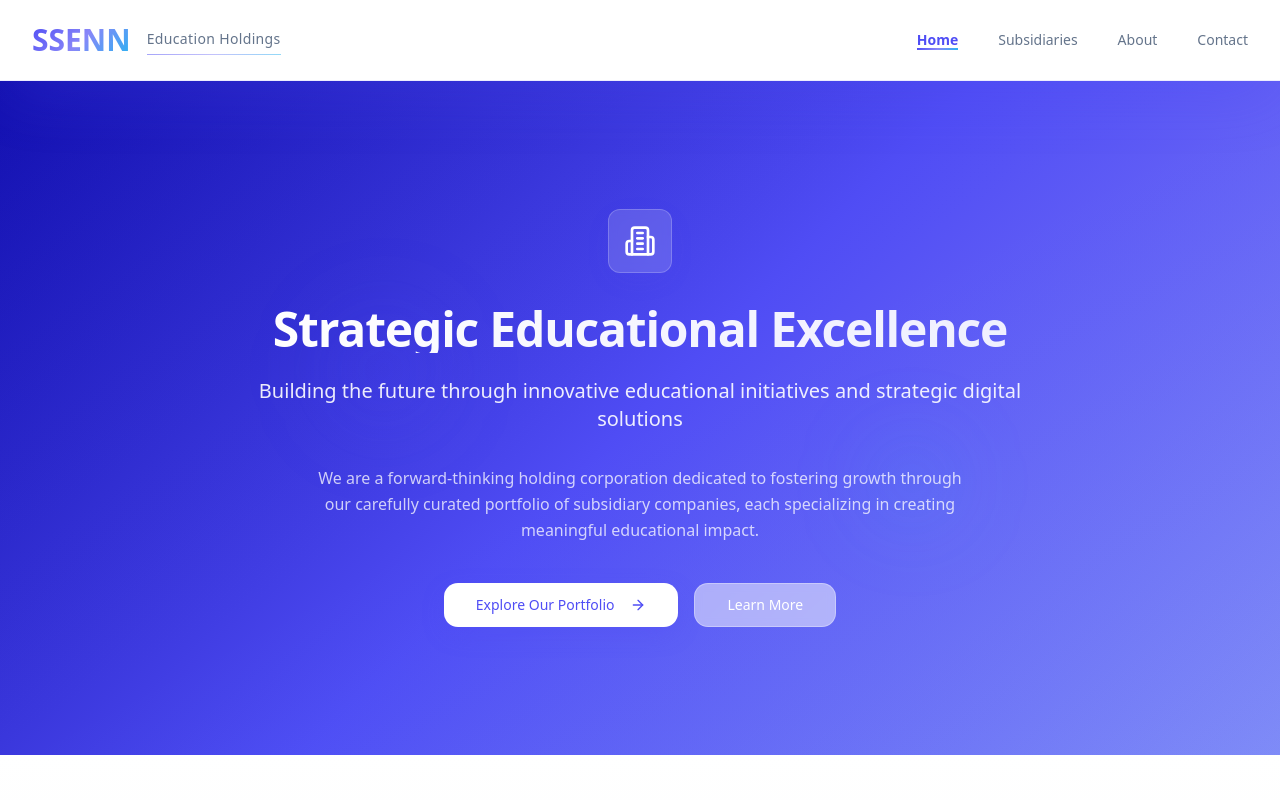
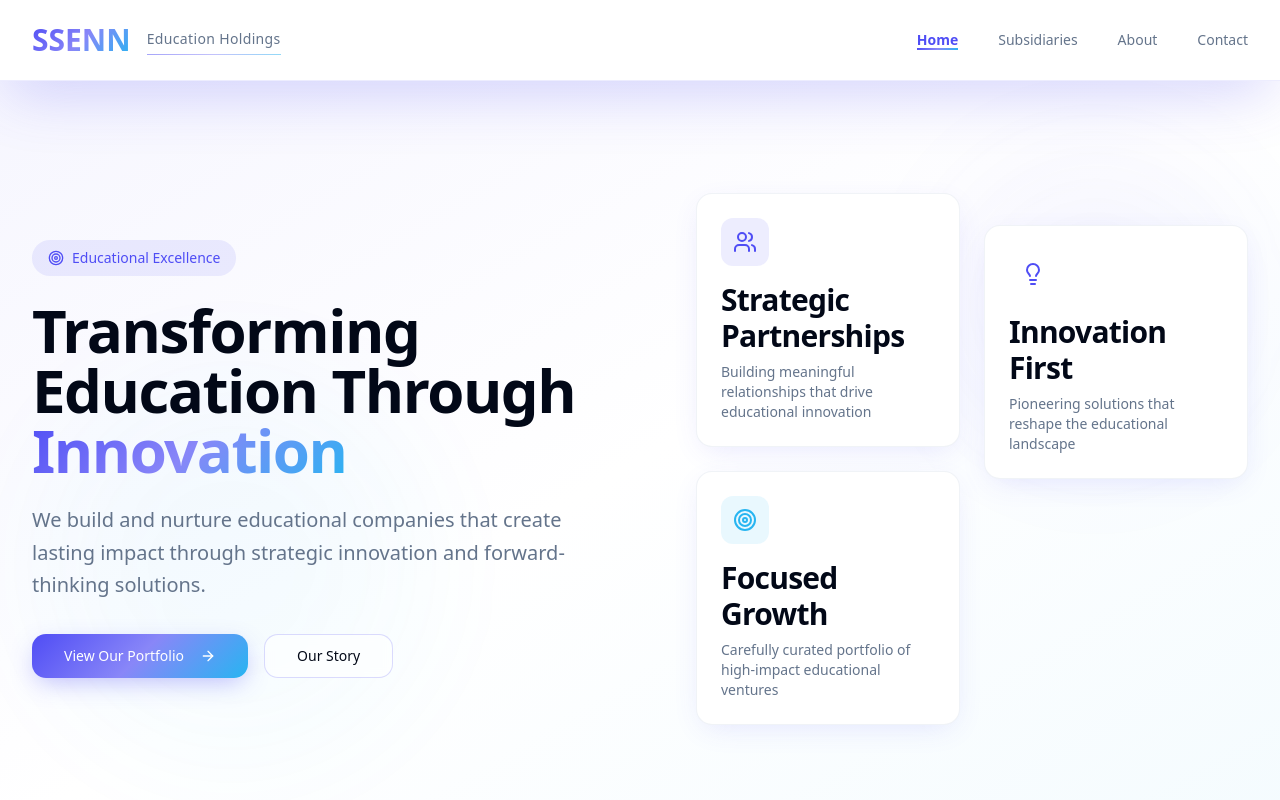
Before and after one commit to jamilhammoudeh/ssenn, a React (Vite) app: page / in a window 1280 px wide. Shown: the top 800 px of the page. Built offline with nearby package versions, Linux system fonts and the light colour scheme.

Commit message:
Redesign hero section

```diff
--- a/src/components/Hero.tsx
+++ b/src/components/Hero.tsx
@@ -1,62 +1,93 @@
 import { Button } from "@/components/ui/button";
-import { ArrowRight, Building2 } from "lucide-react";
+import { ArrowRight, Users, Target, Lightbulb } from "lucide-react";
 import { Link } from "react-router-dom";
 
 const Hero = () => {
   return (
-    <section className="relative py-24 md:py-32 bg-gradient-hero text-primary-foreground overflow-hidden">
-      {/* Subtle background decoration */}
+    <section className="relative bg-background py-20 md:py-28 overflow-hidden">
+      {/* Modern geometric background */}
       <div className="absolute inset-0">
-        <div className="absolute inset-0 bg-gradient-to-br from-primary/10 via-transparent to-accent/10"></div>
-        <div className="absolute top-1/3 left-1/4 w-32 h-32 bg-primary/10 rounded-full blur-2xl"></div>
-        <div className="absolute bottom-1/3 right-1/4 w-24 h-24 bg-accent/10 rounded-full blur-2xl"></div>
+        <div className="absolute top-0 left-0 w-full h-full bg-gradient-to-br from-primary/5 via-background to-accent/5"></div>
+        <div className="absolute top-20 right-10 w-72 h-72 bg-primary/10 rounded-full blur-3xl opacity-60"></div>
+        <div className="absolute bottom-20 left-10 w-96 h-96 bg-accent/10 rounded-full blur-3xl opacity-40"></div>
       </div>
 
       <div className="container mx-auto px-4 sm:px-6 lg:px-8 relative z-10">
-        <div className="text-center max-w-3xl mx-auto">
-          {/* Simple icon */}
-          <div className="inline-flex items-center justify-center w-16 h-16 bg-white/15 rounded-xl backdrop-blur-sm mb-8 shadow-card border border-white/20">
-            <Building2 className="w-8 h-8 text-white" />
+        <div className="grid lg:grid-cols-2 gap-12 items-center">
+          {/* Left column - Content */}
+          <div className="space-y-8">
+            <div className="space-y-6">
+              <div className="inline-flex items-center px-4 py-2 bg-primary/10 text-primary rounded-full text-sm font-medium">
+                <Target className="w-4 h-4 mr-2" />
+                Educational Excellence
               </div>
 
-          {/* Main headline */}
-          <h1 className="text-3xl md:text-4xl lg:text-5xl font-bold mb-6 leading-tight bg-gradient-to-r from-white to-white/90 bg-clip-text text-transparent">
-            Strategic Educational Excellence
+              <h1 className="text-4xl md:text-5xl lg:text-6xl font-bold text-foreground leading-tight">
+                Transforming Education Through
+                <span className="bg-gradient-primary bg-clip-text text-transparent"> Innovation</span>
               </h1>
 
-          {/* Value proposition */}
-          <p className="text-lg md:text-xl text-white/90 mb-8 leading-relaxed font-light">
-            Building the future through innovative educational initiatives and strategic digital solutions
+              <p className="text-xl text-muted-foreground leading-relaxed max-w-xl">
+                We build and nurture educational companies that create lasting impact through strategic innovation and forward-thinking solutions.
               </p>
+            </div>
 
-          {/* Description */}
-          <p className="text-base text-white/75 mb-10 leading-relaxed max-w-2xl mx-auto">
-            We are a forward-thinking holding corporation dedicated to fostering growth through our carefully curated portfolio of subsidiary companies, each specializing in creating meaningful educational impact.
-          </p>
-
-          {/* CTA Buttons */}
-          <div className="flex flex-col sm:flex-row gap-4 justify-center items-center">
+            <div className="flex flex-col sm:flex-row gap-4">
               <Button
                 asChild
                 size="lg"
-              variant="secondary"
-              className="px-8 py-3 shadow-button hover:shadow-glow transition-all duration-300 hover:scale-105 font-medium"
+                className="px-8 py-4 shadow-button hover:shadow-glow transition-all duration-300"
               >
                 <Link to="/subsidiaries" className="flex items-center justify-center">
-                Explore Our Portfolio
-                <ArrowRight className="ml-2 h-4 w-4" />
+                  View Our Portfolio
+                  <ArrowRight className="ml-2 h-5 w-5" />
                 </Link>
               </Button>
               <Button
                 asChild
                 size="lg"
                 variant="outline"
-              className="px-8 py-3 border-white/30 text-white hover:bg-white/10 backdrop-blur-sm transition-all duration-300 hover:scale-105 font-medium hover:border-white/50"
+                className="px-8 py-4 transition-all duration-300 hover:scale-105"
               >
                 <Link to="/about" className="flex items-center justify-center">
-                Learn More
+                  Our Story
                 </Link>
               </Button>
+            </div>
+          </div>
+
+          {/* Right column - Visual elements */}
+          <div className="relative lg:ml-8">
+            <div className="grid grid-cols-2 gap-6">
+              {/* Feature cards */}
+              <div className="space-y-6">
+                <div className="bg-card border border-border/50 rounded-2xl p-6 shadow-card hover:shadow-glow transition-all duration-300 hover:scale-105">
+                  <div className="w-12 h-12 bg-primary/10 rounded-xl flex items-center justify-center mb-4">
+                    <Users className="w-6 h-6 text-primary" />
+                  </div>
+                  <h3 className="font-semibold text-foreground mb-2">Strategic Partnerships</h3>
+                  <p className="text-sm text-muted-foreground">Building meaningful relationships that drive educational innovation</p>
+                </div>
+
+                <div className="bg-card border border-border/50 rounded-2xl p-6 shadow-card hover:shadow-glow transition-all duration-300 hover:scale-105 lg:mt-8">
+                  <div className="w-12 h-12 bg-accent/10 rounded-xl flex items-center justify-center mb-4">
+                    <Target className="w-6 h-6 text-accent" />
+                  </div>
+                  <h3 className="font-semibold text-foreground mb-2">Focused Growth</h3>
+                  <p className="text-sm text-muted-foreground">Carefully curated portfolio of high-impact educational ventures</p>
+                </div>
+              </div>
+
+              <div className="space-y-6 lg:mt-8">
+                <div className="bg-card border border-border/50 rounded-2xl p-6 shadow-card hover:shadow-glow transition-all duration-300 hover:scale-105">
+                  <div className="w-12 h-12 bg-gradient-primary/20 rounded-xl flex items-center justify-center mb-4">
+                    <Lightbulb className="w-6 h-6 text-primary" />
+                  </div>
+                  <h3 className="font-semibold text-foreground mb-2">Innovation First</h3>
+                  <p className="text-sm text-muted-foreground">Pioneering solutions that reshape the educational landscape</p>
+                </div>
+              </div>
+            </div>
           </div>
         </div>
       </div>
```
Lines whose indentation alone changed are shown as unchanged.
